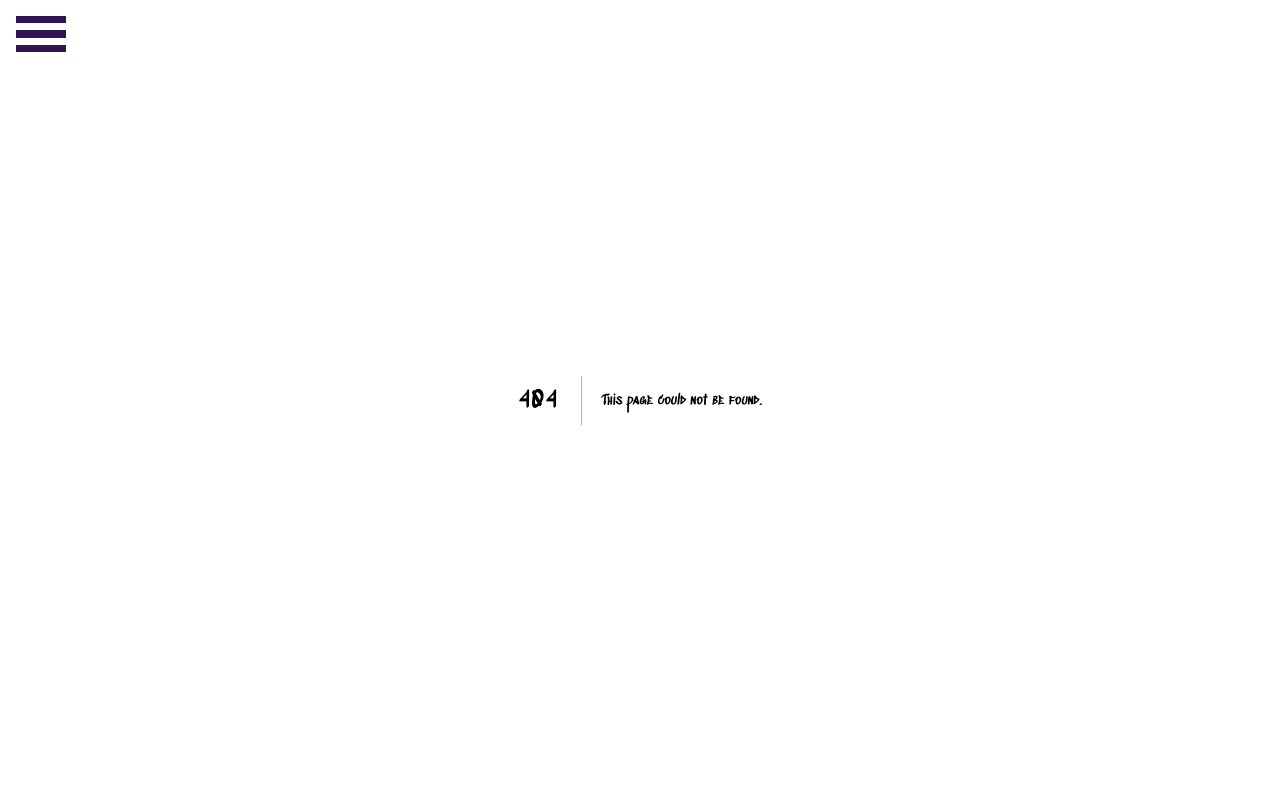
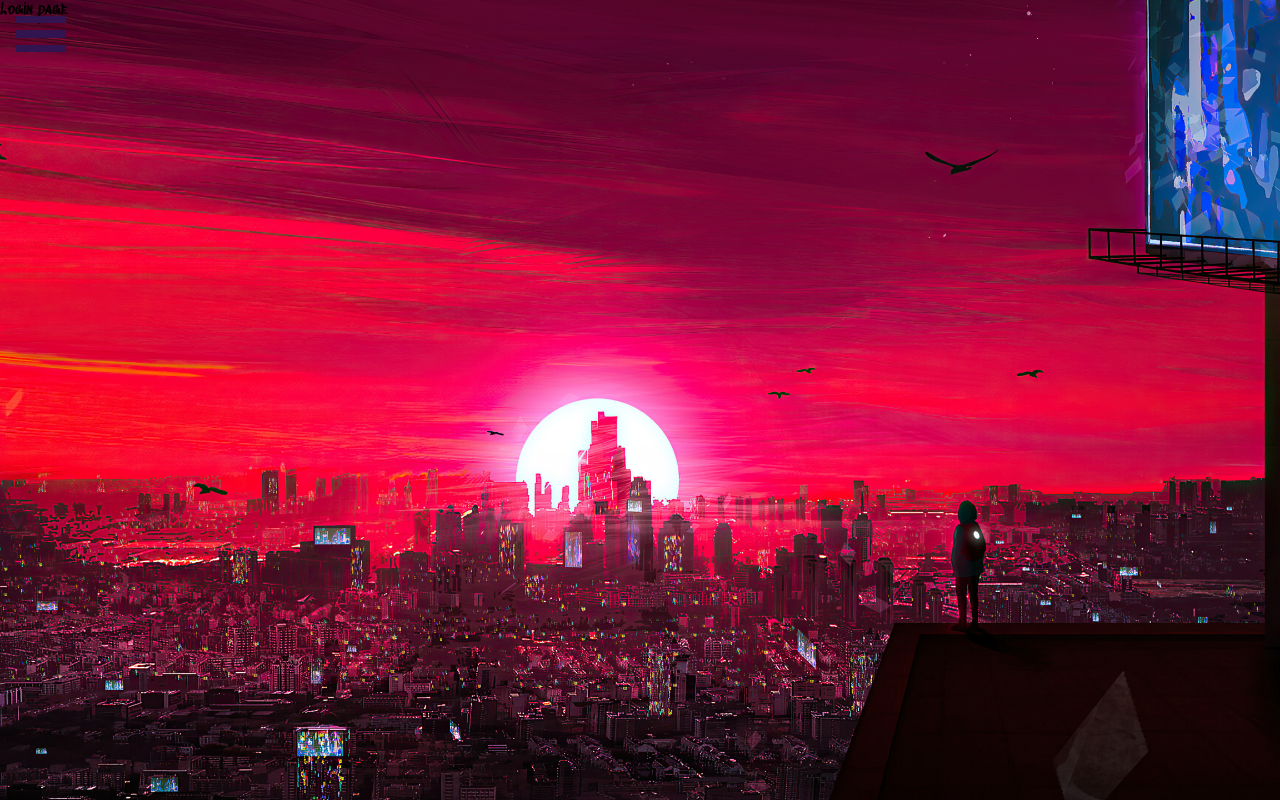
Before and after one commit to TbotaPhantA/personal-website-frontend, a Next.js app: page /login in a window 1280 px wide. Before the commit this address had no page. Built offline with nearby package versions, Linux system fonts and the light colour scheme.

Commit message:
Empty login page was added

```diff
--- /dev/null
+++ b/src/pages/login.tsx
@@ -0,0 +1,5 @@
+export default function LogIn() {
+  return (
+    <div>Login page</div>
+  )
+}
```
